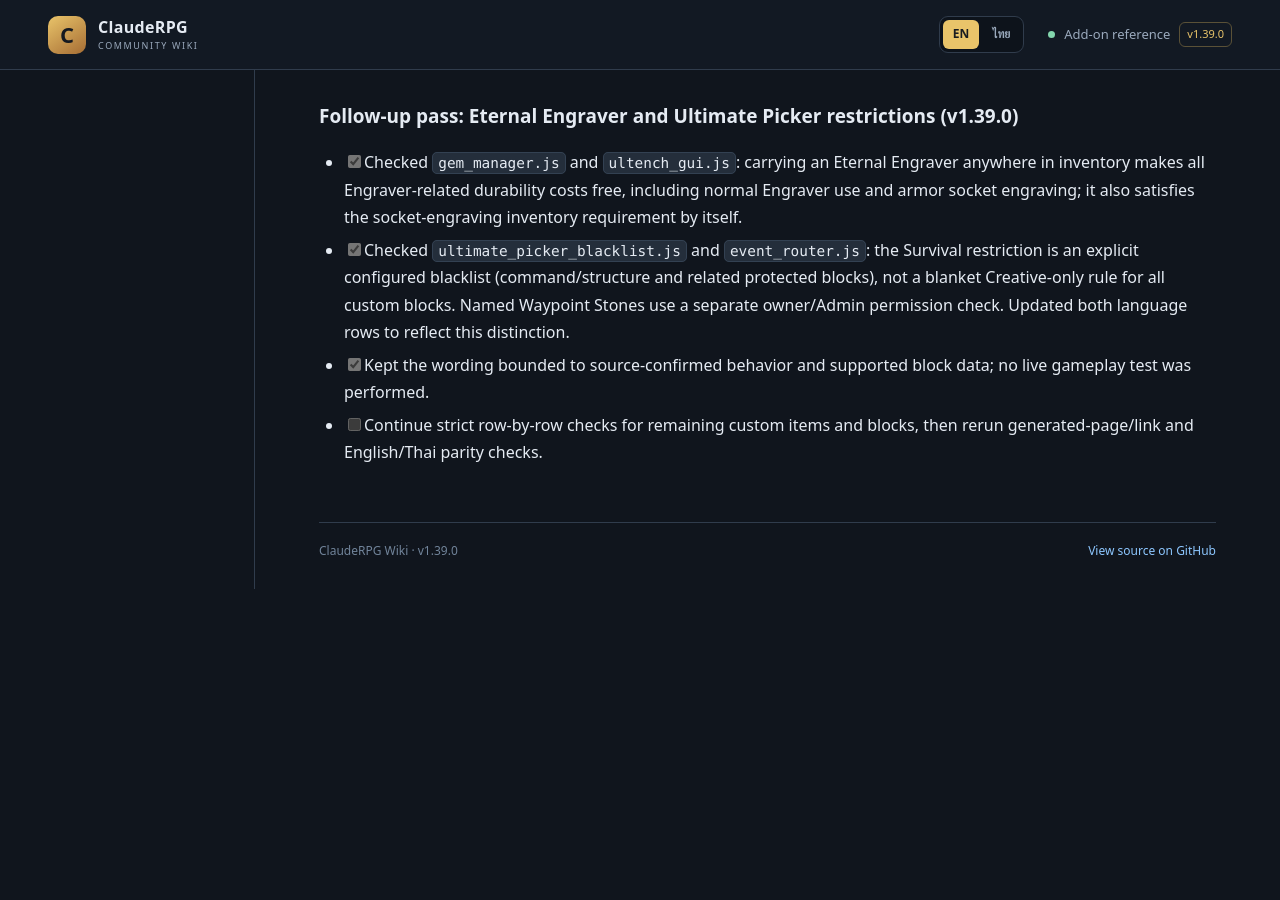
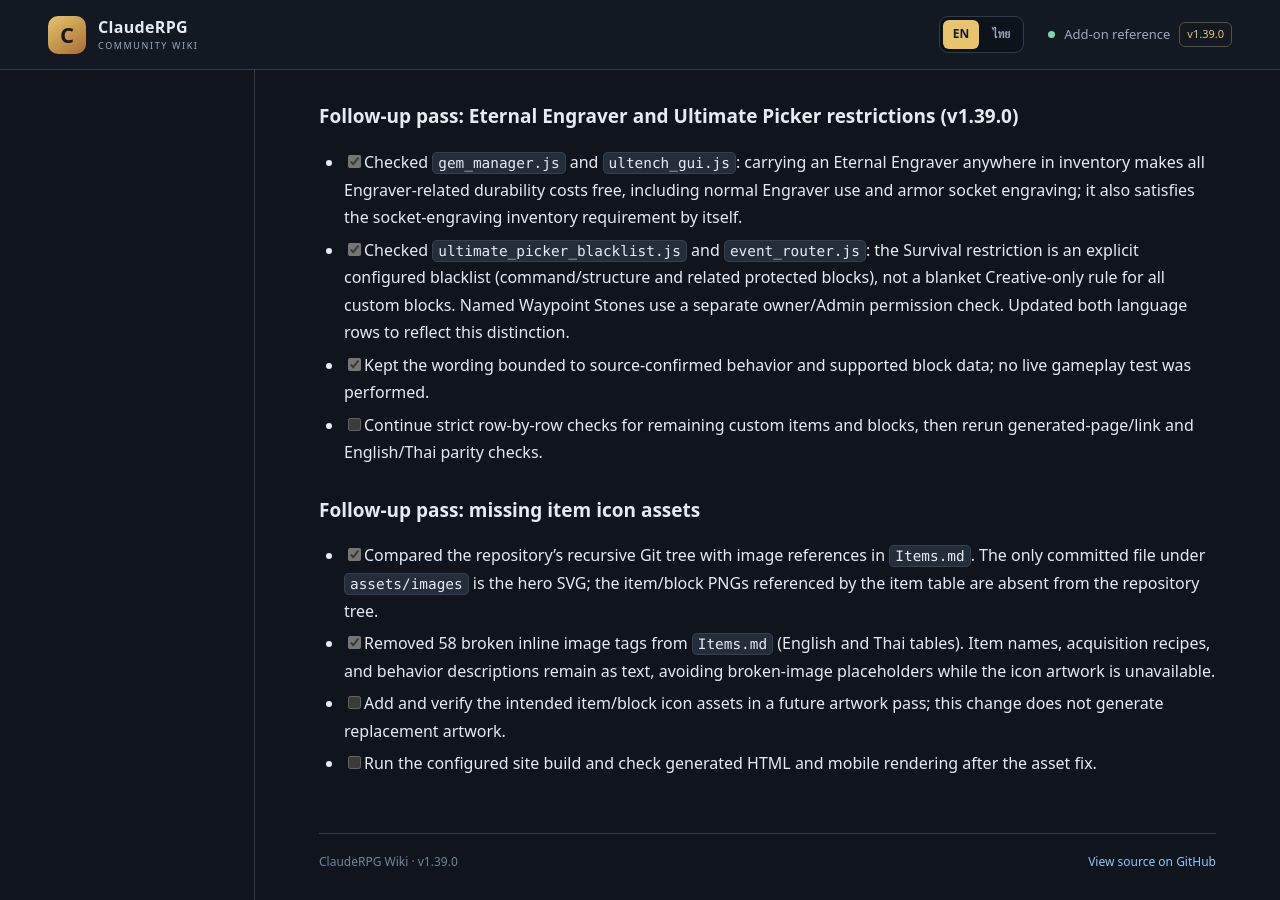
Before and after one commit to miniTorch25/ClaudeRPG-Wiki-V2, a Jekyll site: the page built from CONTENT-GAP-AUDIT.md, in a window 1280 px wide and 900 px high, scrolled down 10377 px. Built offline with Jekyll 4.4.1, drawn with Linux system fonts in a browser that asks for light colours; our own code applies the rules of GitHub Pages for plain Markdown files; before the commit the page ends 10966 px from its top, so only the background shows below that.

Commit message:
Audit missing item icon assets

```diff
--- a/CONTENT-GAP-AUDIT.md
+++ b/CONTENT-GAP-AUDIT.md
@@ -231,3 +231,11 @@
 - [x] Checked `ultimate_picker_blacklist.js` and `event_router.js`: the Survival restriction is an explicit configured blacklist (command/structure and related protected blocks), not a blanket Creative-only rule for all custom blocks. Named Waypoint Stones use a separate owner/Admin permission check. Updated both language rows to reflect this distinction.
 - [x] Kept the wording bounded to source-confirmed behavior and supported block data; no live gameplay test was performed.
 - [ ] Continue strict row-by-row checks for remaining custom items and blocks, then rerun generated-page/link and English/Thai parity checks.
+
+
+### Follow-up pass: missing item icon assets
+
+- [x] Compared the repository's recursive Git tree with image references in `Items.md`. The only committed file under `assets/images` is the hero SVG; the item/block PNGs referenced by the item table are absent from the repository tree.
+- [x] Removed 58 broken inline image tags from `Items.md` (English and Thai tables). Item names, acquisition recipes, and behavior descriptions remain as text, avoiding broken-image placeholders while the icon artwork is unavailable.
+- [ ] Add and verify the intended item/block icon assets in a future artwork pass; this change does not generate replacement artwork.
+- [ ] Run the configured site build and check generated HTML and mobile rendering after the asset fix.
```
